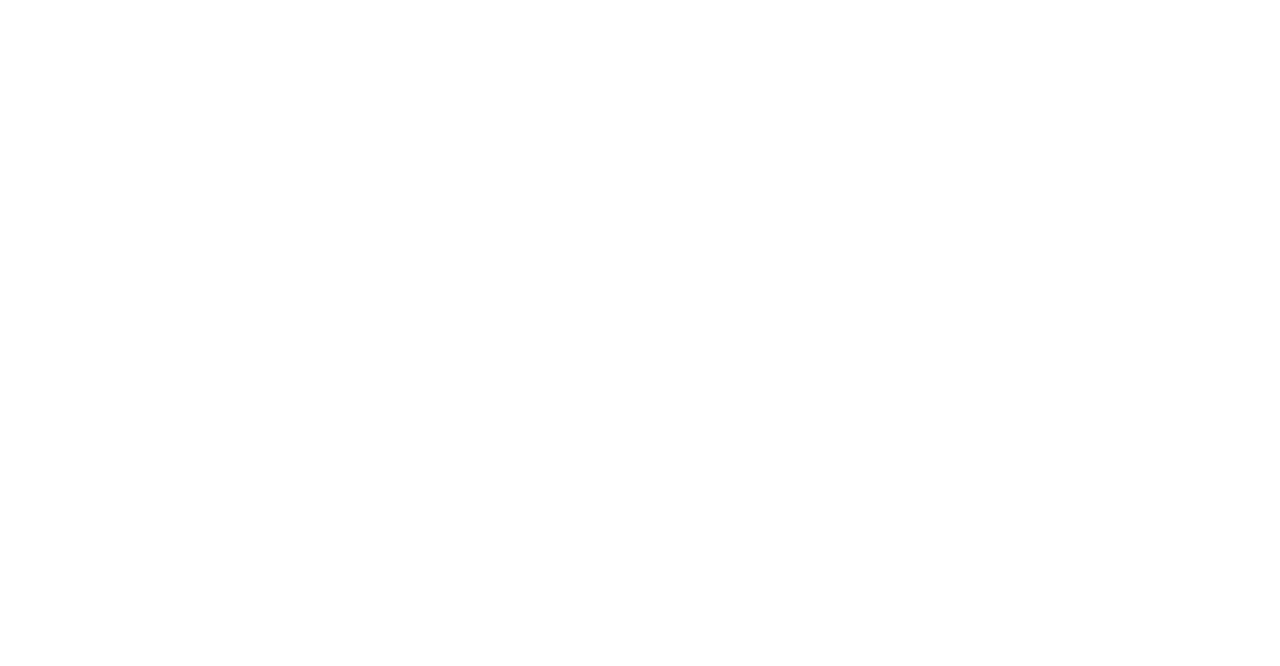
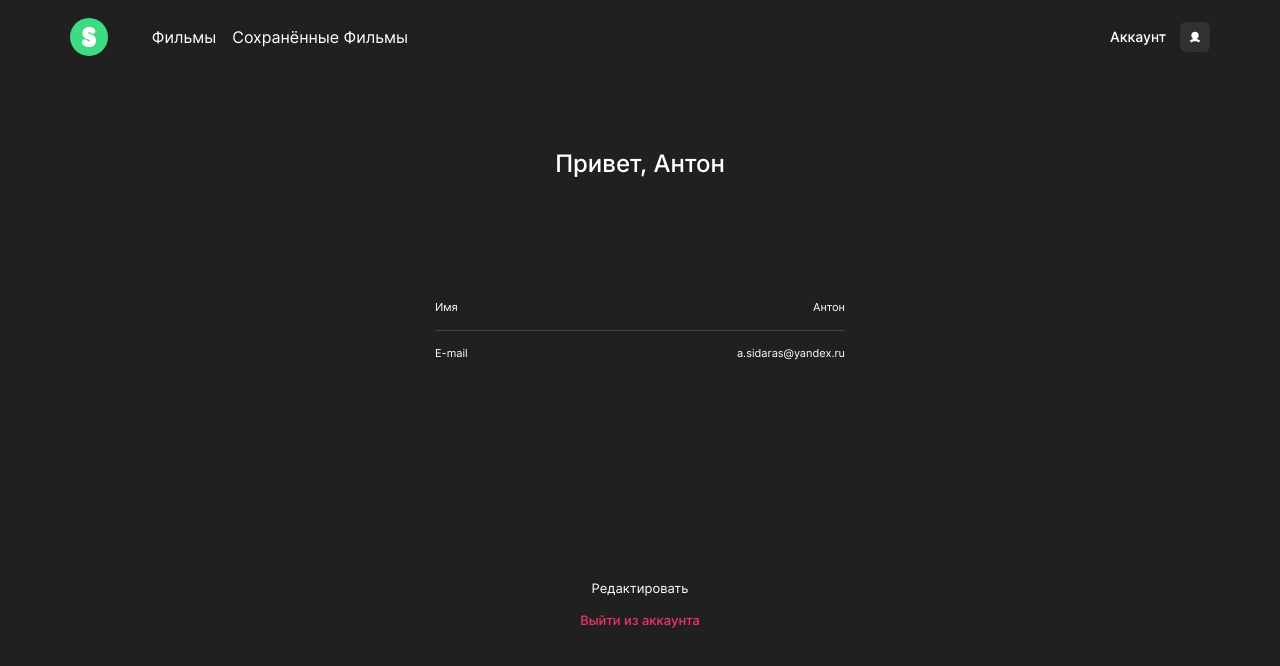
Before and after one commit to AntonSidaras/movies-explorer-frontend, a React (Create React App) app: page /profile in a window 1280 px wide. Shown: the top 666 px of the page. Built offline with nearby package versions, Linux system fonts and the light colour scheme; a web font is replaced by a local one.

Commit message:
profile_18.11.2021_23:23

```diff
--- a/src/components/AccountButton/AccountButton.js
+++ b/src/components/AccountButton/AccountButton.js
@@ -5,7 +5,7 @@ import './AccountButton.css';
 function AccountButton() {
 
   return (
-    <Link className='account-button' to='/movies' />
+    <Link className='account-button' to='/profile' />
   );
 }
 
--- a/src/components/App/App.css
+++ b/src/components/App/App.css
@@ -6,7 +6,6 @@
   -ms-text-size-adjust: 100%;
   -moz-text-size-adjust: 100%;
   text-rendering: optimizeLegibility;
-  background-color: #202020;
 }
 
 .app__content{
--- a/src/components/App/App.js
+++ b/src/components/App/App.js
@@ -1,3 +1,4 @@
+import React from "react";
 import { BrowserRouter as Router, Route, Routes } from 'react-router-dom';
 import { CurrentUserContext } from '../../contexts/CurrentUserContext';
 import Main from '../Main/Main';
@@ -10,9 +11,12 @@ import NotFound from '../NotFound/NotFound';
 import './App.css';
 
 function App() {
+
+  const [currentUser, setCurrentUser] = React.useState({ name: "Антон", email: 'a.sidaras@yandex.ru', id: 0 });
+
   return (
     <Router>
-      <CurrentUserContext.Provider value={{ isLoggedIn: false }}>
+      <CurrentUserContext.Provider value={{ currentUser: currentUser, isLoggedIn: false }}>
         <div className='app app__content'>
           <Routes>
             {/* О проекте */}
--- a/src/components/Header/Header.js
+++ b/src/components/Header/Header.js
@@ -9,16 +9,16 @@ import './Header.css';
 
 function Header({ area }) {
   const user = React.useContext(CurrentUserContext);
-  const isAreaMovie = area === (areas.areaMovies || areas.areaSavedMovies);
-  const isAreaMain = area === areas.areaMain;
+  const isAreaAuthorized = (area === areas.areaMovies || area === areas.areaSavedMovies || area === areas.areaProfile);
+  const isAreaUnauthorized = area === areas.areaMain;
 
-  const navTab = isAreaMovie ? <NavTab /> : <></>;
-  const accountButton = isAreaMovie ? <AccountButtons /> : <></>;
-  const authButtons = isAreaMain ? <AuthButtons /> : <></>;
+  const navTab = isAreaAuthorized ? <NavTab /> : <></>;
+  const accountButton = isAreaAuthorized ? <AccountButtons /> : <></>;
+  const authButtons = isAreaUnauthorized ? <AuthButtons /> : <></>;
   console.log(user);
 
   return (
-    <header className={`header ${isAreaMain ? "header_background_eagle-green" : ""}`}>
+    <header className={`header ${isAreaUnauthorized ? "header_background_eagle-green" : ""}`}>
       <div className='header__container'>
         <div className='header__left-content'>
           <img className='header__logo' src={projectLogo} alt='Логотип проекта Movies Explorer' />
--- a/src/components/Movies/Movies.js
+++ b/src/components/Movies/Movies.js
@@ -1,9 +1,13 @@
 import React from 'react';
+import Header from '../Header/Header';
+import { areas } from '../../utils/constants';
 
 function Movies() {
 
   return (
-    <></>
+    <>
+      <Header area={areas.areaMovies} />
+    </>
   );
 }
 
--- a/src/components/NavTab/NavTab.js
+++ b/src/components/NavTab/NavTab.js
@@ -1,13 +1,14 @@
 import React from 'react';
 import { Link } from 'react-router-dom';
+import { navTabText } from '../../utils/constants';
 import './NavTab.css';
 
 function NavTab() {
 
   return (
     <nav className='navigation'>
-      <Link className='navigation__link' to='/movies'>Фильмы</Link>
-      <Link className='navigation__link' to='/saved-movies'>Сохранённые Фильмы</Link>
+      <Link className='navigation__link' to='/movies'>{navTabText.links.movies}</Link>
+      <Link className='navigation__link' to='/saved-movies'>{navTabText.links.savedMovies}</Link>
     </nav>
   );
 }
--- /dev/null
+++ b/src/components/Profile/Profile.css
@@ -0,0 +1,109 @@
+.profile{
+  display: flex;
+  width: 100%;
+}
+
+.profile__section{
+  display: flex;
+  flex-direction: column;
+  justify-content: center;
+  margin: 75px auto 0 auto;
+}
+
+.profile__title{
+  display: block;
+  margin: auto;
+  padding: 0;
+  font-style: normal;
+  font-weight: 500;
+  font-size: 24px;
+  line-height: 29px;
+  text-align: center;
+  color: #fff;
+}
+
+.profile__form{
+  display: flex;
+  flex-direction: column;
+  justify-content: center;
+  margin: 123px auto 0 auto;
+  padding: 0;
+  width: 410px;
+}
+
+.profile__fieldset{
+  position: relative;
+  display: flex;
+  flex-direction: column;
+  justify-content: center;
+  margin: auto;
+  padding: 0;
+  border: none;
+}
+
+.profile__input{
+  display: block;
+  width: 410px;
+  margin: auto;
+  padding: 0 0 16px 0;
+  box-sizing: border-box;
+  outline: none;
+  border: none;
+  background-color: transparent;
+  border-bottom: 1px solid #424242;
+  font-style: normal;
+  font-weight: normal;
+  font-size: 11px;
+  line-height: 13px;
+  text-align: right;
+  color: #fff;
+}
+
+.profile__input:last-of-type{
+  border: none;
+  padding: 16px 0 0 0;
+}
+
+.profile__special-placeholder{
+  position: absolute;
+  top: 0;
+  bottom: 0;
+  font-style: normal;
+  font-weight: normal;
+  font-size: 11px;
+  line-height: 13px;
+  text-align: left;
+  color: #fff;
+  text-align: left;
+}
+
+.profile__special-placeholder:nth-of-type(2){
+  top: 46px;
+}
+
+.profile__edit-button{
+  display: block;
+  margin: 220px auto 0 auto;
+  padding: 0;
+  border: none;
+  outline: none;
+  background-color: transparent;
+  font-style: normal;
+  font-weight: normal;
+  font-size: 13px;
+  line-height: 16px;
+  color: #fff;
+}
+
+.profile__logout{
+  display: block;
+  margin: 16px auto 0 auto;
+  padding: 0;
+  text-decoration: none;
+  font-style: normal;
+  font-weight: 500;
+  font-size: 13px;
+  line-height: 16px;
+  text-align: center;
+  color: #EE3465;
+}
--- a/src/components/Profile/Profile.js
+++ b/src/components/Profile/Profile.js
@@ -1,9 +1,31 @@
 import React from 'react';
+import { Link } from 'react-router-dom';
+import { CurrentUserContext } from '../../contexts/CurrentUserContext';
+import Header from '../Header/Header';
+import { areas } from '../../utils/constants';
+import './Profile.css';
 
 function Profile() {
 
+  const user = React.useContext(CurrentUserContext);
+
   return (
-    <></>
+    <>
+      <Header area={areas.areaProfile} />
+      <section className='profile__section'>
+        <h2 className='profile__title'>Привет, {user.currentUser.name}</h2>
+        <form className='profile__form' noValidate>
+          <fieldset className='profile__fieldset'>
+            <input className='profile__input' value={user.currentUser.name} />
+            <span className='profile__special-placeholder'>Имя</span>
+            <input className='profile__input' value={user.currentUser.email} />
+            <span className='profile__special-placeholder'>E-mail</span>
+          </fieldset>
+          <button className='profile__edit-button'>Редактировать</button>
+        </form>
+        <Link className='profile__logout' to='/'>Выйти из аккаунта</Link>
+      </section>
+    </>
   );
 }
 
--- a/src/components/SavedMovies/SavedMovies.js
+++ b/src/components/SavedMovies/SavedMovies.js
@@ -1,9 +1,13 @@
 import React from 'react';
+import Header from '../Header/Header';
+import { areas } from '../../utils/constants';
 
 function SavedMovies() {
 
   return (
-    <></>
+    <>
+      <Header area={areas.areaSavedMovies} />
+    </>
   );
 }
 
--- a/src/index.css
+++ b/src/index.css
@@ -1,2 +1,6 @@
 @import url(./vendor/normalize.css);
 @import url(./vendor/fonts.css);
+
+body{
+  background-color: #202020;
+}
--- a/src/utils/constants.js
+++ b/src/utils/constants.js
@@ -2,6 +2,7 @@ const areas = {
   areaMain: 'main',
   areaMovies: 'movies',
   areaSavedMovies: 'savedMovies',
+  areaProfile: 'profile',
   areaAuth: 'auth',
 };
 
@@ -53,6 +54,13 @@ const footerText = {
   },
 }
 
+const navTabText = {
+  links: {
+    movies: 'Фильмы',
+    savedMovies: 'Сохранённые Фильмы'
+  }
+}
+
 const portfolioText = {
   title: 'Поротфолио',
   textItem: {
@@ -87,6 +95,7 @@ export {
   aboutProjectText,
   authButtonText,
   footerText,
+  navTabText,
   portfolioText,
   promoText,
   techsText
```
